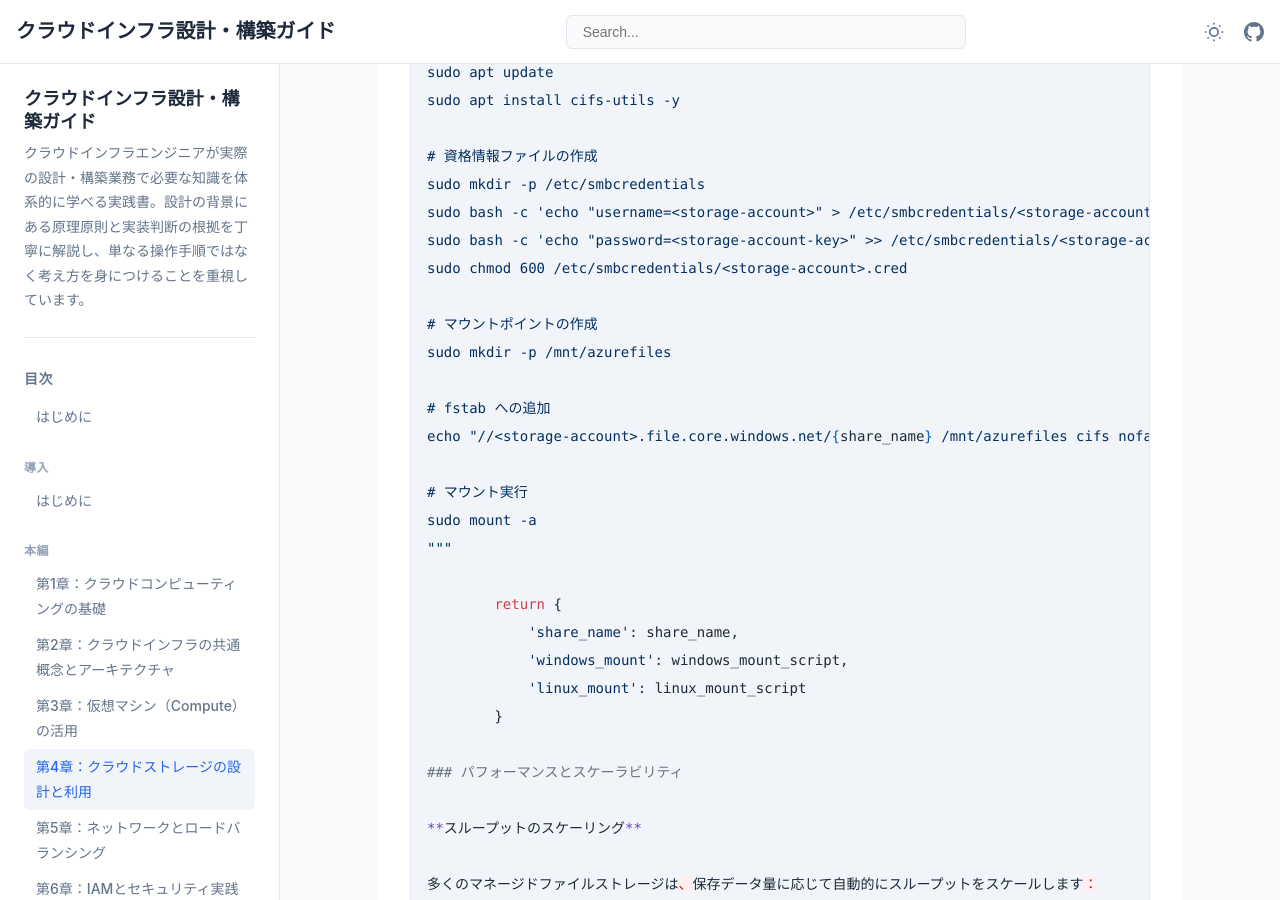
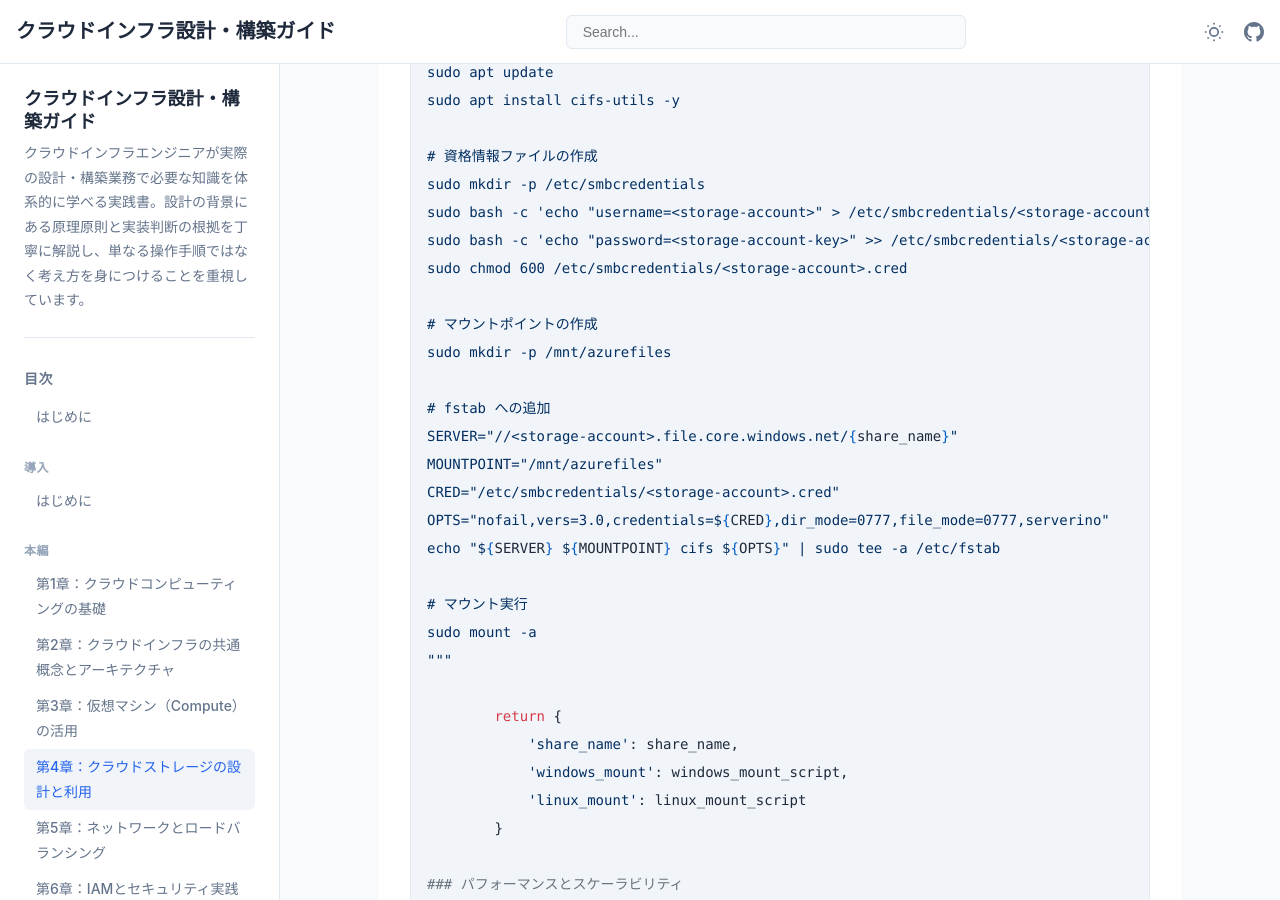
Before and after one commit to itdojp/cloud-infra-book, a Jekyll site: the page built from docs/chapter-chapter04/index.md, in a window 1280 px wide and 900 px high, scrolled down 50450 px. Built offline with Jekyll 4.4.1, drawn with Linux system fonts in a browser that asks for light colours; some of the changed text lies outside the part shown.

Commit message:
fix(layout): wrap fstab example

```diff
--- a/docs/chapter-chapter04/index.md
+++ b/docs/chapter-chapter04/index.md
@@ -1810,7 +1810,11 @@
 sudo mkdir -p /mnt/azurefiles
 
 # fstab への追加
-echo "//<storage-account>.file.core.windows.net/{share_name} /mnt/azurefiles cifs nofail,vers=3.0,credentials=/etc/smbcredentials/<storage-account>.cred,dir_mode=0777,file_mode=0777,serverino" | sudo tee -a /etc/fstab
+SERVER="//<storage-account>.file.core.windows.net/{share_name}"
+MOUNTPOINT="/mnt/azurefiles"
+CRED="/etc/smbcredentials/<storage-account>.cred"
+OPTS="nofail,vers=3.0,credentials=${CRED},dir_mode=0777,file_mode=0777,serverino"
+echo "${SERVER} ${MOUNTPOINT} cifs ${OPTS}" | sudo tee -a /etc/fstab
 
 # マウント実行
 sudo mount -a
```
